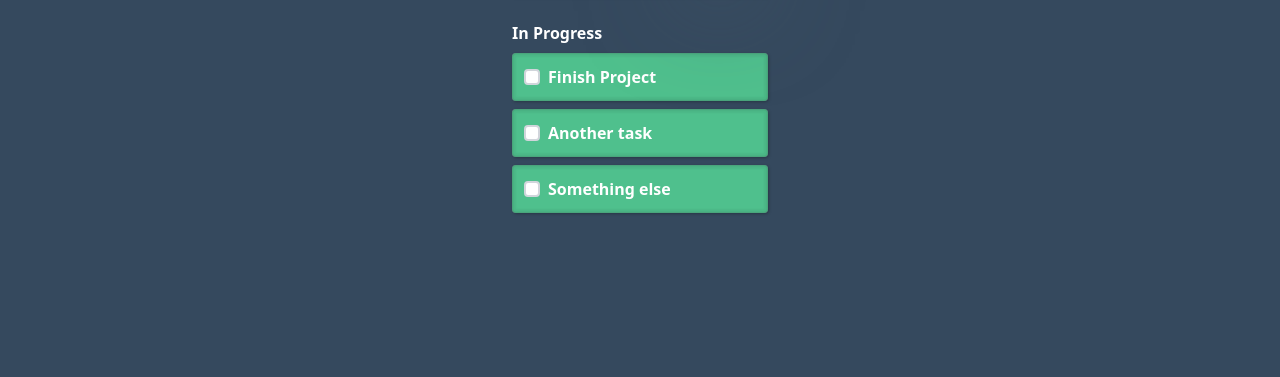
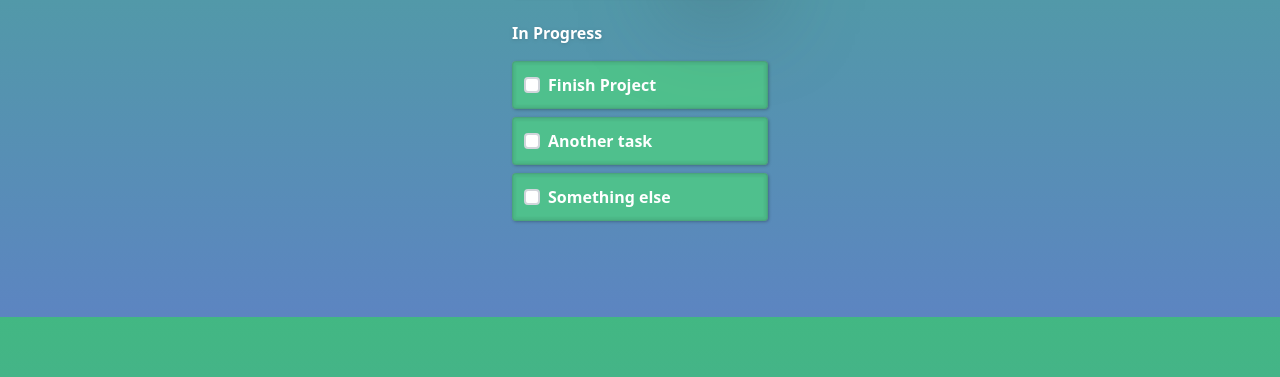
Before and after one commit to au1313/vue-start, a website: page index.html in a window 1280 px wide. Shown: the part 483-860 px from the top of the page. Drawn offline with nearby package versions, Linux system fonts and the light colour scheme.

Commit message:
Wired text input to the assignments model for new assignment creation.

```diff
--- a/css/main.css
+++ b/css/main.css
@@ -4,7 +4,20 @@ h1{
 }
 
 body{
+    background-repeat: no-repeat;
+    background-size: cover !important;
+    background-attachment: fixed !important;
+    min-height: 100% !important;
     color:#ffffff;
+    background: hsla(216, 45%, 56%, 1);
+
+        background: linear-gradient(90deg, hsla(216, 45%, 56%, 1) 0%, hsla(153, 47%, 49%, 1));
+
+        background: -moz-linear-gradient(90deg, hsla(216, 45%, 56%, 1) 0%, hsla(153, 47%, 49%, 1) );
+
+        background: -webkit-linear-gradient(90deg, hsla(216, 45%, 56%, 1) 0%, hsla(153, 47%, 49%, 1));
+
+        filter: progid: DXImageTransform.Microsoft.gradient(startColorstr="#5E86C2", endColorstr="#42B883", GradientType=1);
 }
 
 input.add-assignment{
--- a/index.html
+++ b/index.html
@@ -37,7 +37,7 @@
       rel="stylesheet"
     />
   </head>
-  <body class="h-full grid place-items-center bg-[#35495e]">
+  <body class="h-full grid place-items-center">
     <div class="items-center mt-20">
       <svg
         class="logo float-left w-10 h-10 lg:h-20 lg:w-20 md:h-15 ms:w-15 sm:w-10 sm:h-10"
@@ -56,7 +56,7 @@
         ></path>
       </svg>
       <h1
-        class="text-2xl sm:text-3xl md:text-5xl lg:text-6xl font-bold float-left"
+        class="drop-shadow text-2xl sm:text-3xl md:text-5xl lg:text-6xl font-bold float-left"
       >
         &nbsp; Vue.js <span class="accent">Starter</span> Application
       </h1>
--- a/js/components/Assignment.js
+++ b/js/components/Assignment.js
@@ -1,9 +1,9 @@
 export default {
     template: `
-    <div class="form-check">
-        <li class="rounded bg-[#4fc08d] bevel hover:drop-shadow-lg p-3 mt-2">
-            <label class="cursor-pointer form-check-label font-bold inline-block text-white">{{ assignment.name }}
-                <input class="cursor-pointer checked:before:content-['&#10003;'] before:text-white before:relative before:bottom-1 before:left-.5 form-check-input h-4 w-4 border-2 border-gray-300 rounded bg-white checked:bg-[#35495e] appearance-none checked:border-[#35495e] focus:outline-none transition duration-200 mt-1 align-top bg-no-repeat bg-center bg-contain float-left mr-2 cursor-pointer" type="checkbox" v-model="assignment.complete">
+    <div class="form-check flex">
+        <li class="rounded bg-[#4fc08d] bevel hover:drop-shadow-lg p-3 mt-2 grow  ">
+            <label class="cursor-pointer form-check-label font-bold inline-block text-white ">{{ assignment.name }}
+                <input class="cursor-pointer float-left checked:before:content-['&#10003;'] before:text-white before:relative before:bottom-1 before:left-.5 form-check-input h-4 w-4 border-2 border-gray-300 rounded bg-white checked:bg-[#35495e] appearance-none checked:border-[#35495e] focus:outline-none transition duration-200 mt-1 align-top bg-no-repeat bg-center bg-contain float-left mr-2 cursor-pointer" type="checkbox" v-model="assignment.complete">
             </label>
         </li>
     </div>
--- a/js/components/AssignmentList.js
+++ b/js/components/AssignmentList.js
@@ -2,7 +2,7 @@ import Assignment from "./Assignment.js"
 export default {
     template: `
     <section v-show="assignments.length">
-        <h2 class="font-bold mb-2">{{ title }}</h2>
+        <h2 class="font-bold mb-2 drop-shadow">{{ title }}</h2>
         <ul>
             <assignment
                 v-for="assignment in assignments"
--- a/js/components/Assignments.js
+++ b/js/components/Assignments.js
@@ -3,9 +3,9 @@ import AppButton from "./AppButton.js";
 export default {
     template: `
     <section class="space-y-6">
-        <form>
+        <form @submit.prevent="add">
             <div class="rounded bg-[#4fc08d] bevel hover:drop-shadow-lg p-3 ">
-                <input class="mr-1 add-assignment text-black shadow appearance-none border rounded w-full py-2 px-3  leading-tight focus:outline-none focus:shadow-outline" placeholder="New Assignment" />
+                <input v-model="newAssignment" class="mr-1 add-assignment text-black shadow appearance-none border rounded w-full py-2 px-3  leading-tight focus:outline-none focus:shadow-outline" placeholder="New Assignment" />
                 <app-button type="secondary" >Add</app-button>
             </div>
         </form>
@@ -24,6 +24,7 @@ export default {
             { name: "Another task", complete: false, id:2 },
             { name: "Something else", complete: false, id:3 },
           ],
+          newAssignment: ''
         }
       },
       computed: {
@@ -36,4 +37,15 @@ export default {
             }
         }
       },
+      methods: {
+        add(){
+            this.assignments.push({
+                name: this.newAssignment,
+                completed: false,
+                id: this.assignments + 1,
+            });
+            this.newAssignment = '';
+
+      }
+    }
 }
```
